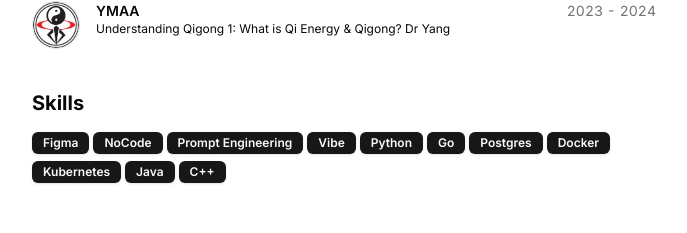
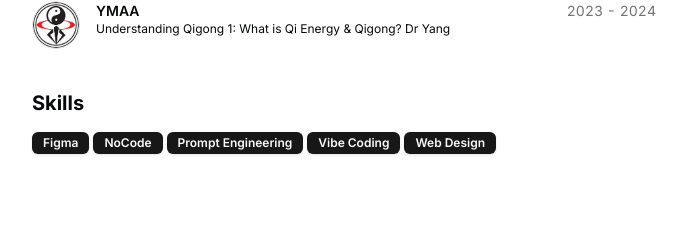
Before and after one commit to telluricaquarian/curriculumvitae, a Next.js app: page / in a window 1280 px wide. Shown: the part 1115-1348 px from the top of the page, without its empty margins (296-983 px from the left). Built offline with nearby package versions, Linux system fonts and the light colour scheme.

Commit message:
Updated portfolio with latest changes

```diff
--- a/src/data/resume.tsx
+++ b/src/data/resume.tsx
@@ -16,14 +16,8 @@ export const DATA = {
     "Figma",
     "NoCode",
     "Prompt Engineering",
-    "Vibe",
-    "Python",
-    "Go",
-    "Postgres",
-    "Docker",
-    "Kubernetes",
-    "Java",
-    "C++",
+    "Vibe Coding",
+    "Web Design",
   ],
   navbar: [
     { href: "/", icon: HomeIcon, label: "Home" },
```
